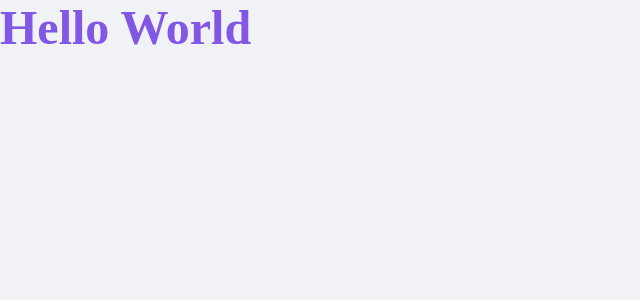
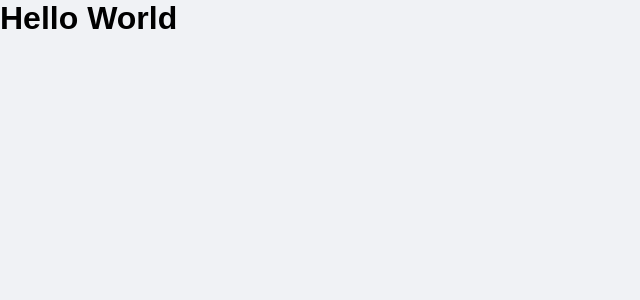
Before and after one commit to rodrigomsrocha/dt-money, a React (Create React App) app: page / in a window 1280 px wide. Shown: the top 300 px of the page, without its empty margins (0-640 px from the left). Built offline with nearby package versions, Linux system fonts and the light colour scheme; the HTML template or start-up script is replaced by a standard one.

Commit message:
setting up fonts

```diff
--- a/src/App.tsx
+++ b/src/App.tsx
@@ -1,15 +1,9 @@
-import styled from "styled-components";
 import { GlobalStyle } from "./styles/global";
-
-const Title = styled.h1`
-  color: #8257e6;
-  font-size: 3rem;
-`;
 
 export function App() {
   return (
     <div>
-      <Title>Hello World</Title>
+      <h1>Hello World</h1>
       <GlobalStyle />
     </div>
   );
--- a/src/styles/global.ts
+++ b/src/styles/global.ts
@@ -10,11 +10,13 @@
     --background: #f0f2f5;
     --shape: #ffffff;
   }
+
   * {
     margin: 0;
     padding: 0;
     box-sizing: border-box;
   }
+
   html {
     @media(max-width: 1080px) {
       font-size: 93.75%;
@@ -23,13 +25,25 @@
       font-size: 87.5%;
     }
   }
+
   body {
     background: var(--background);
     -webkit-font-smoothing: antialiased;
   }
+
+  body, input, textarea, button {
+    font-family: "Poppins", sans-serif;
+    font-weight: 400;
+  }
+
+  h1, h2, h3, h4, h5, h6, strong {
+    font-weight: 600;
+  }
+
   button {
     cursor: pointer;
   }
+
   [disabled] {
     opacity: 0.6;
     cursor: not-allowed;
```
